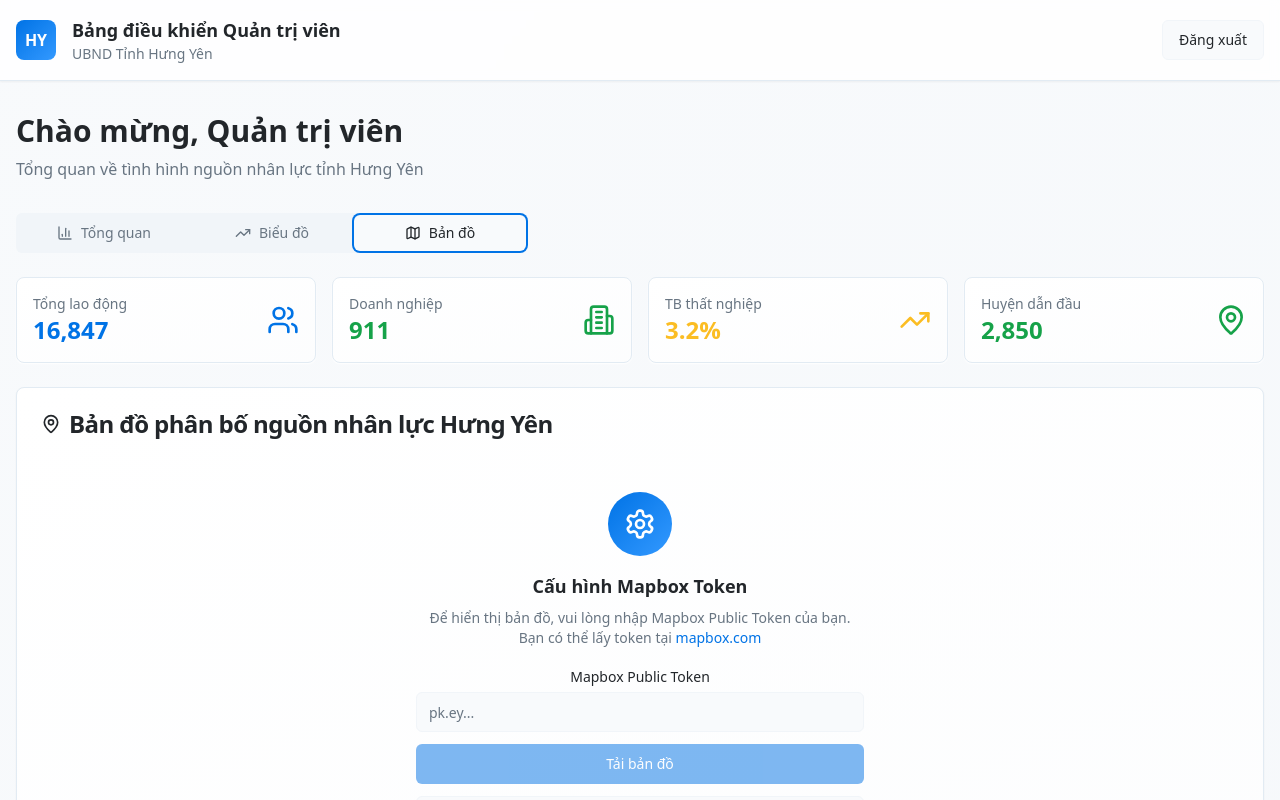
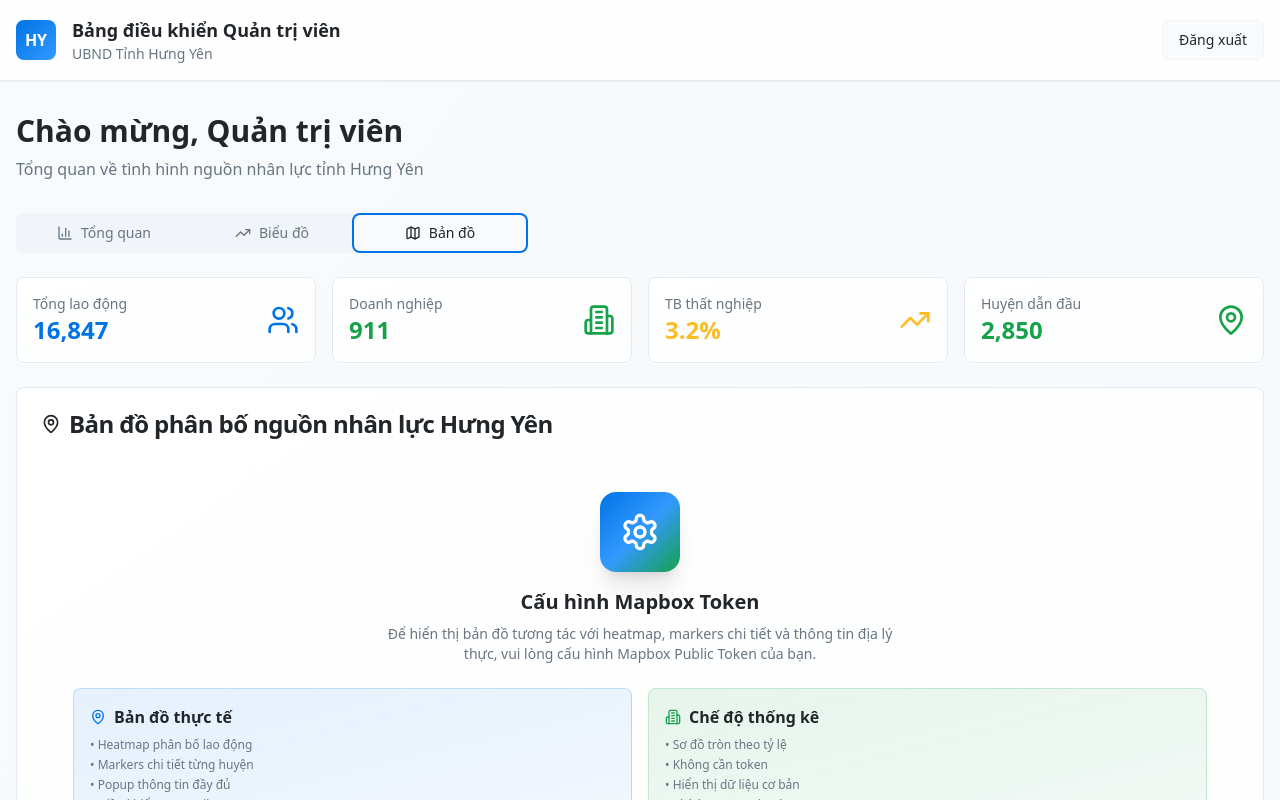
Before and after one commit to Duyn121123/hungyen-talent-hub, a React (Vite) app: page /admin in a window 1280 px wide. Both pictures are taken after a click on the tab "Bản đồ". Shown: the top 800 px of the page. Built offline with nearby package versions, Linux system fonts and the light colour scheme.

Commit message:
Fix: Add Mapbox token for map statistics

```diff
--- a/src/components/MapVisualization.tsx
+++ b/src/components/MapVisualization.tsx
@@ -466,10 +466,26 @@ const MapVisualization = () => {
     });
   };
 
+  const isValidMapboxToken = (token: string) => {
+    return token.trim().startsWith('pk.') && token.length > 20;
+  };
+
   const handleTokenSubmit = () => {
-    if (mapboxToken.trim()) {
+    const token = mapboxToken.trim();
+    if (token && isValidMapboxToken(token)) {
       setShowTokenInput(false);
-      initializeMap(mapboxToken.trim());
+      initializeMap(token);
+    } else if (token && !isValidMapboxToken(token)) {
+      alert('Token không hợp lệ. Mapbox Public Token phải bắt đầu bằng "pk." và có độ dài phù hợp.');
+    }
+  };
+
+  const handleResetToTokenInput = () => {
+    setShowTokenInput(true);
+    setIsMapLoaded(false);
+    if (map.current) {
+      map.current.remove();
+      map.current = null;
     }
   };
 
@@ -549,54 +565,126 @@ const MapVisualization = () => {
         </CardHeader>
         <CardContent>
           {showTokenInput ? (
-            <div className="space-y-4 p-8 text-center">
-              <div className="w-16 h-16 mx-auto bg-gradient-to-br from-primary to-primary-glow rounded-full flex items-center justify-center">
-                <Settings className="w-8 h-8 text-white" />
+            <div className="space-y-6 p-8">
+              <div className="text-center">
+                <div className="w-20 h-20 mx-auto bg-gradient-to-br from-primary via-primary-glow to-secondary rounded-2xl flex items-center justify-center shadow-xl mb-4">
+                  <Settings className="w-10 h-10 text-white" />
                 </div>
-              <div>
-                <h3 className="text-lg font-semibold text-foreground mb-2">
+                <h3 className="text-xl font-bold text-foreground mb-2">
                   Cấu hình Mapbox Token
                 </h3>
-                <p className="text-sm text-muted-foreground mb-4">
-                  Để hiển thị bản đồ, vui lòng nhập Mapbox Public Token của bạn.
-                  <br />
-                  Bạn có thể lấy token tại{' '}
+                <p className="text-sm text-muted-foreground mb-6 max-w-lg mx-auto">
+                  Để hiển thị bản đồ tương tác với heatmap, markers chi tiết và thông tin địa lý thực,
+                  vui lòng cấu hình Mapbox Public Token của bạn.
+                </p>
+              </div>
+
+              {/* Token Benefits */}
+              <div className="grid md:grid-cols-2 gap-4 mb-6">
+                <div className="bg-gradient-to-br from-primary/10 to-primary/5 p-4 rounded-lg border border-primary/20">
+                  <h4 className="font-semibold text-foreground mb-2 flex items-center">
+                    <MapPin className="w-4 h-4 mr-2 text-primary" />
+                    Bản đồ thực tế
+                  </h4>
+                  <ul className="text-xs text-muted-foreground space-y-1">
+                    <li>• Heatmap phân bố lao động</li>
+                    <li>• Markers chi tiết từng huyện</li>
+                    <li>• Popup thông tin đầy đủ</li>
+                    <li>• Điều khiển zoom, tilt, xoay</li>
+                  </ul>
+                </div>
+                <div className="bg-gradient-to-br from-secondary/10 to-secondary/5 p-4 rounded-lg border border-secondary/20">
+                  <h4 className="font-semibold text-foreground mb-2 flex items-center">
+                    <Building2 className="w-4 h-4 mr-2 text-secondary" />
+                    Chế độ thống kê
+                  </h4>
+                  <ul className="text-xs text-muted-foreground space-y-1">
+                    <li>• Sơ đồ tròn theo tỷ lệ</li>
+                    <li>• Không cần token</li>
+                    <li>• Hiển thị dữ liệu cơ bản</li>
+                    <li>• Phù hợp xem nhanh</li>
+                  </ul>
+                </div>
+              </div>
+
+              {/* Token Input Form */}
+              <div className="max-w-md mx-auto space-y-4">
+                <div>
+                  <Label htmlFor="mapbox-token" className="text-sm font-medium">
+                    Mapbox Public Token
+                  </Label>
+                  <div className="mt-1 relative">
+                    <Input
+                      id="mapbox-token"
+                      type="text"
+                      placeholder="pk.eyJ1..."
+                      value={mapboxToken}
+                      onChange={(e) => setMapboxToken(e.target.value)}
+                      className={`pr-10 ${mapboxToken && !isValidMapboxToken(mapboxToken) ? 'border-destructive' : ''}`}
+                    />
+                    <div className="absolute inset-y-0 right-0 pr-3 flex items-center">
+                      {mapboxToken && (
+                        isValidMapboxToken(mapboxToken) ? (
+                          <div className="w-5 h-5 rounded-full bg-green-500 flex items-center justify-center">
+                            <span className="text-white text-xs">✓</span>
+                          </div>
+                        ) : (
+                          <div className="w-5 h-5 rounded-full bg-destructive flex items-center justify-center">
+                            <span className="text-white text-xs">✗</span>
+                          </div>
+                        )
+                      )}
+                    </div>
+                  </div>
+                  {mapboxToken && !isValidMapboxToken(mapboxToken) && (
+                    <p className="text-xs text-destructive mt-1">
+                      Token phải bắt đầu bằng "pk." và có độ dài phù hợp
+                    </p>
+                  )}
+                </div>
+
+                {/* Instructions */}
+                <div className="bg-muted/50 p-3 rounded-lg">
+                  <p className="text-xs text-muted-foreground mb-2">
+                    <strong>Hướng dẫn lấy token:</strong>
+                  </p>
+                  <ol className="text-xs text-muted-foreground space-y-1 list-decimal list-inside">
+                    <li>Truy cập{' '}
                       <a
                         href="https://mapbox.com/"
                         target="_blank"
                         rel="noopener noreferrer"
-                    className="text-primary hover:underline"
+                        className="text-primary hover:underline font-medium"
                       >
                         mapbox.com
                       </a>
-                </p>
+                    </li>
+                    <li>Tạo tài khoản miễn phí (nếu chưa có)</li>
+                    <li>Vào Dashboard → Access Tokens</li>
+                    <li>Copy "Default Public Token"</li>
+                  </ol>
                 </div>
-              <div className="max-w-md mx-auto space-y-3">
-                <div>
-                  <Label htmlFor="mapbox-token">Mapbox Public Token</Label>
-                  <Input
-                    id="mapbox-token"
-                    type="text"
-                    placeholder="pk.ey..."
-                    value={mapboxToken}
-                    onChange={(e) => setMapboxToken(e.target.value)}
-                    className="mt-1"
-                  />
-                </div>
+
+                <div className="space-y-2">
                   <Button
                     onClick={handleTokenSubmit}
-                  disabled={!mapboxToken.trim()}
-                  className="w-full mb-2"
+                    disabled={!mapboxToken.trim() || !isValidMapboxToken(mapboxToken)}
+                    className="w-full"
+                    size="lg"
                   >
-                  Tải bản đồ
+                    <MapPin className="w-4 h-4 mr-2" />
+                    Tải bản đồ thực tế
                   </Button>
                   <Button
                     variant="outline"
                     onClick={() => setShowTokenInput(false)}
                     className="w-full"
+                    size="lg"
                   >
+                    <TrendingUp className="w-4 h-4 mr-2" />
                     Xem chế độ thống kê
                   </Button>
+                </div>
               </div>
             </div>
           ) : (
@@ -664,11 +752,27 @@ const MapVisualization = () => {
                 <div className="relative">
                   <div ref={mapContainer} className="w-full h-[500px] rounded-lg shadow-lg" />
                   {!isMapLoaded && (
-                    <div className="absolute inset-0 flex items-center justify-center bg-muted/50 rounded-lg">
-                      <div className="text-center">
-                        <div className="w-8 h-8 border-4 border-primary border-t-transparent rounded-full animate-spin mx-auto mb-2"></div>
-                        <p className="text-sm text-muted-foreground">Đang tải bản đồ...</p>
+                    <div className="absolute inset-0 flex items-center justify-center bg-card/90 backdrop-blur-sm rounded-lg">
+                      <div className="text-center p-6">
+                        <div className="w-12 h-12 border-4 border-primary border-t-transparent rounded-full animate-spin mx-auto mb-4"></div>
+                        <p className="text-sm font-medium text-foreground mb-1">Đang tải bản đồ Mapbox...</p>
+                        <p className="text-xs text-muted-foreground">Kết nối với dịch vụ bản đồ</p>
                       </div>
+                    </div>
+                  )}
+
+                  {/* Map Controls */}
+                  {isMapLoaded && (
+                    <div className="absolute top-4 right-4 z-10">
+                      <Button
+                        variant="outline"
+                        size="sm"
+                        onClick={handleResetToTokenInput}
+                        className="bg-card/90 backdrop-blur-sm shadow-md"
+                      >
+                        <Settings className="w-3 h-3 mr-1" />
+                        Cài đặt
+                      </Button>
                     </div>
                   )}
                   <div className="absolute top-4 left-4 bg-card/90 backdrop-blur-sm p-3 rounded-lg shadow-sm">
```
Lines whose indentation alone changed are shown as unchanged.
